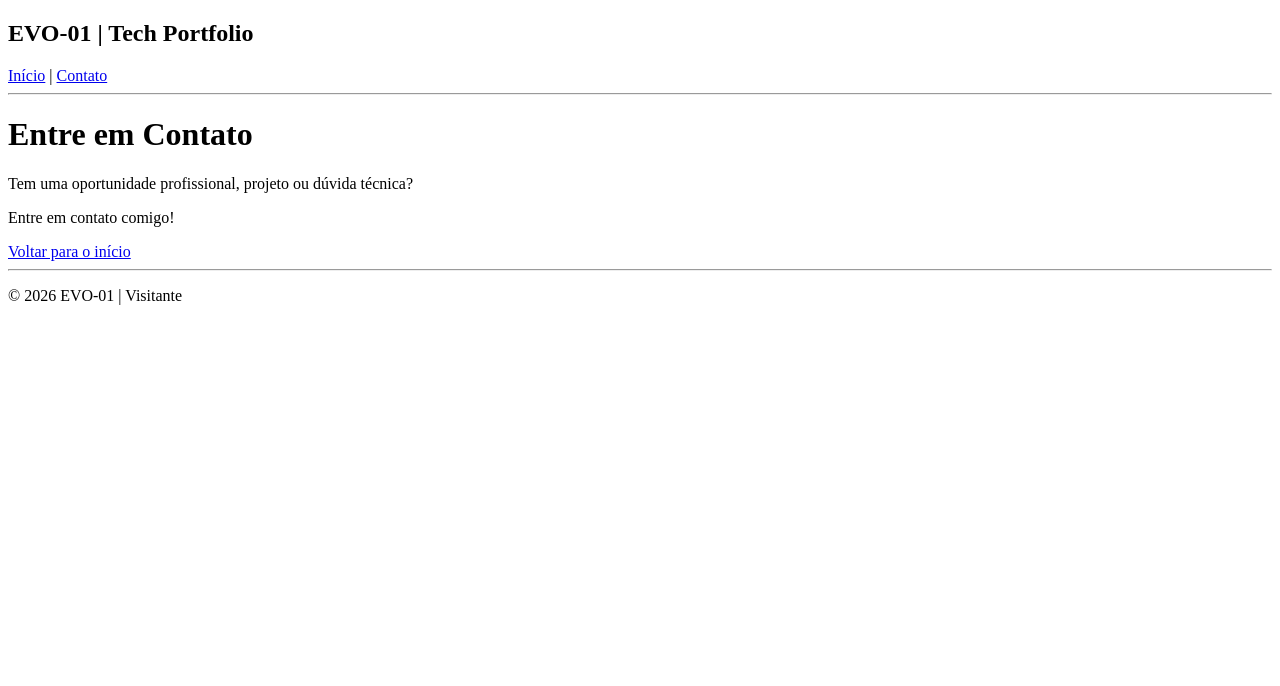
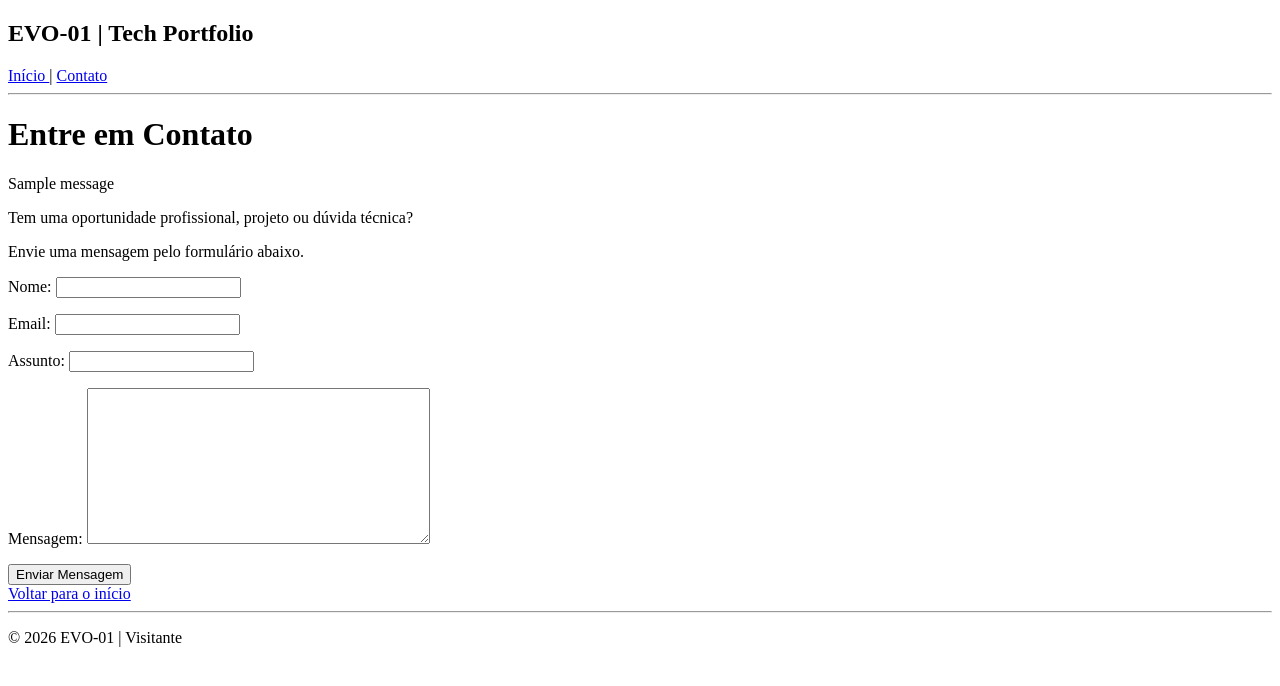
Before and after one commit to Jhonatan-JFS/evo01, a Django app: page /contato/ in a window 1280 px wide. Shown: the top 686 px of the page. Run offline with Django 5.2, Linux system fonts and the light colour scheme; tables that the repository leaves empty hold one stand-in row (values such as "Sample post"); one stand-in notice (Sample message) is shown.

Commit message:
feat: add contact form and improve template navigation

```diff
--- a/portfolio/forms.py
+++ b/portfolio/forms.py
@@ -1,7 +1,12 @@
 from django import forms;
-from .models import Projeto;
+from .models import Projeto, Contato;
 
 class ProjetoForm(forms.ModelForm):
     class Meta:
         model = Projeto
         fields = ['titulo', 'descricao', 'categoria', 'ano']
+
+class ContatoForm(forms.ModelForm):
+    class Meta:
+        model = Contato
+        fields = ['nome', 'email', 'assunto', 'mensagem']
--- a/portfolio/models.py
+++ b/portfolio/models.py
@@ -9,3 +9,13 @@ class Projeto(models.Model):
 
     def __str__(self):
         return self.titulo
+
+class Contato(models.Model):
+    nome = models.CharField(max_length=100)
+    email = models.EmailField()
+    assunto = models.CharField(max_length=150)
+    mensagem = models.TextField()
+    criado_em = models.DateTimeField(auto_now_add=True)
+
+    def __str__(self):
+        return f"{self.nome} - {self.assunto}"
--- a/portfolio/templates/portfolio/contato.html
+++ b/portfolio/templates/portfolio/contato.html
@@ -2,13 +2,24 @@
 {%block titulo %} Contato | EVO-01 {% endblock %}
 {% block conteudo %}
     <h1>Entre em Contato</h1>
+    {% if messages %}
+        {% for message in messages%}
+        <p role="status">{{ message }}</p>
+        {% endfor %}
+    {% endif %}
 
     <p>
         Tem uma oportunidade profissional,
         projeto ou dúvida técnica?
     </p>
 
-    <p>Entre em contato comigo!</p>
+    <p>Envie uma mensagem pelo formulário abaixo.</p>
+
+    <form method="post">
+        {% csrf_token %}
+        {{ form.as_p }}
+        <button type="submit">Enviar Mensagem</button>
+    </form>
 
     <a href="{% url 'index' %}">Voltar para o início</a>
 
--- a/portfolio/templates/portfolio/detalhe.html
+++ b/portfolio/templates/portfolio/detalhe.html
@@ -23,7 +23,7 @@
 <hr>
 
     {% if user.is_superuser %}
-        <a href="{% url 'editar' projeto.id %}">
+        <a href="{% url 'editar' id=projeto.id %}">
             Editar Projeto
         </a>
         |
--- a/portfolio/templates/portfolio/index.html
+++ b/portfolio/templates/portfolio/index.html
@@ -29,11 +29,13 @@
 
         <article>
             <h3>
-                <a href="{% url 'detalhe' projeto.id %}">
+                <a href="{% url 'detalhe' id=projeto.id %}">
                     {{ projeto.titulo }}
                 </a>
-            </h3>
+            </h3>~
+
             <p>{{ projeto.descricao }}</p>
+
             <p>
                 <strong>Categoria:</strong>
                 {{ projeto.categoria }}
--- a/portfolio/views.py
+++ b/portfolio/views.py
@@ -1,9 +1,10 @@
 from django.shortcuts import render, redirect, get_object_or_404;
 from django.contrib.auth.decorators import login_required;
 from django.core.exceptions import PermissionDenied;
+from django.contrib import messages;
 
 from .models import Projeto;
-from .forms import ProjetoForm;
+from .forms import ProjetoForm, ContatoForm;
 
 def index(request):
     projetos = Projeto.objects.order_by('-ano', 'titulo')
@@ -26,7 +27,27 @@ def index(request):
     return render(request, 'portfolio/index.html', contexto)
 
 def contato(request):
-    return render(request, 'portfolio/contato.html')
+    if request.method == 'POST':
+        form = ContatoForm(request.POST)
+
+        if form.is_valid():
+            form.save()
+
+            messages.success(
+                request,
+                'Mensagem enviada com sucesso!'
+            )
+            return redirect('contato')
+    else:
+        form = ContatoForm()
+
+    contexto = {
+        'form': form,
+    }
+    return render(
+        request,
+        'portfolio/contato.html',
+        contexto)
 
 @login_required(login_url='admin:login')
 def adicionar(request):
```
Also changed, not shown: portfolio/admin.py (+20 -1 lines), portfolio/templates/portfolio/_base.html (+12 -3 lines), portfolio/migrations/0002_contato.py (added).
